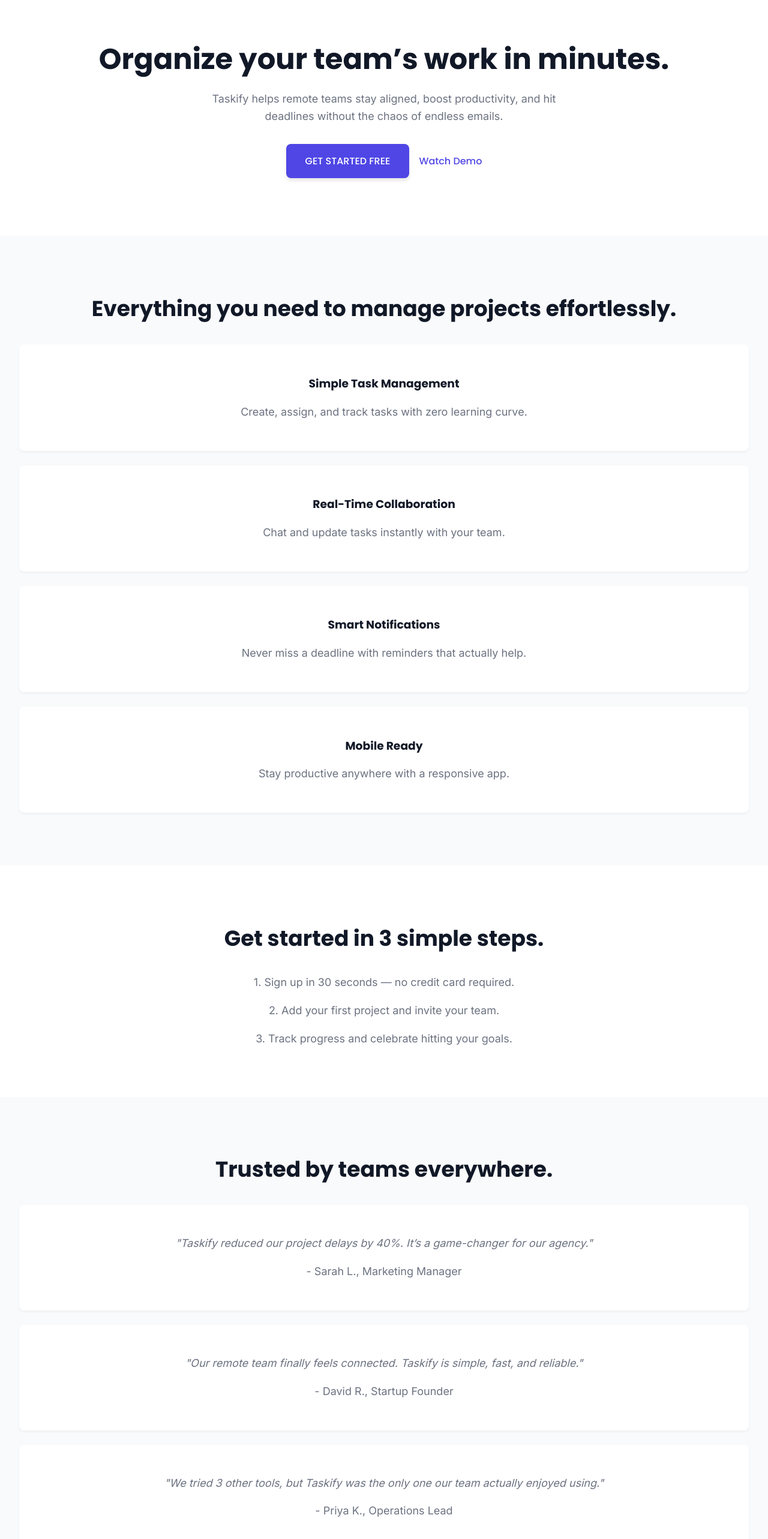
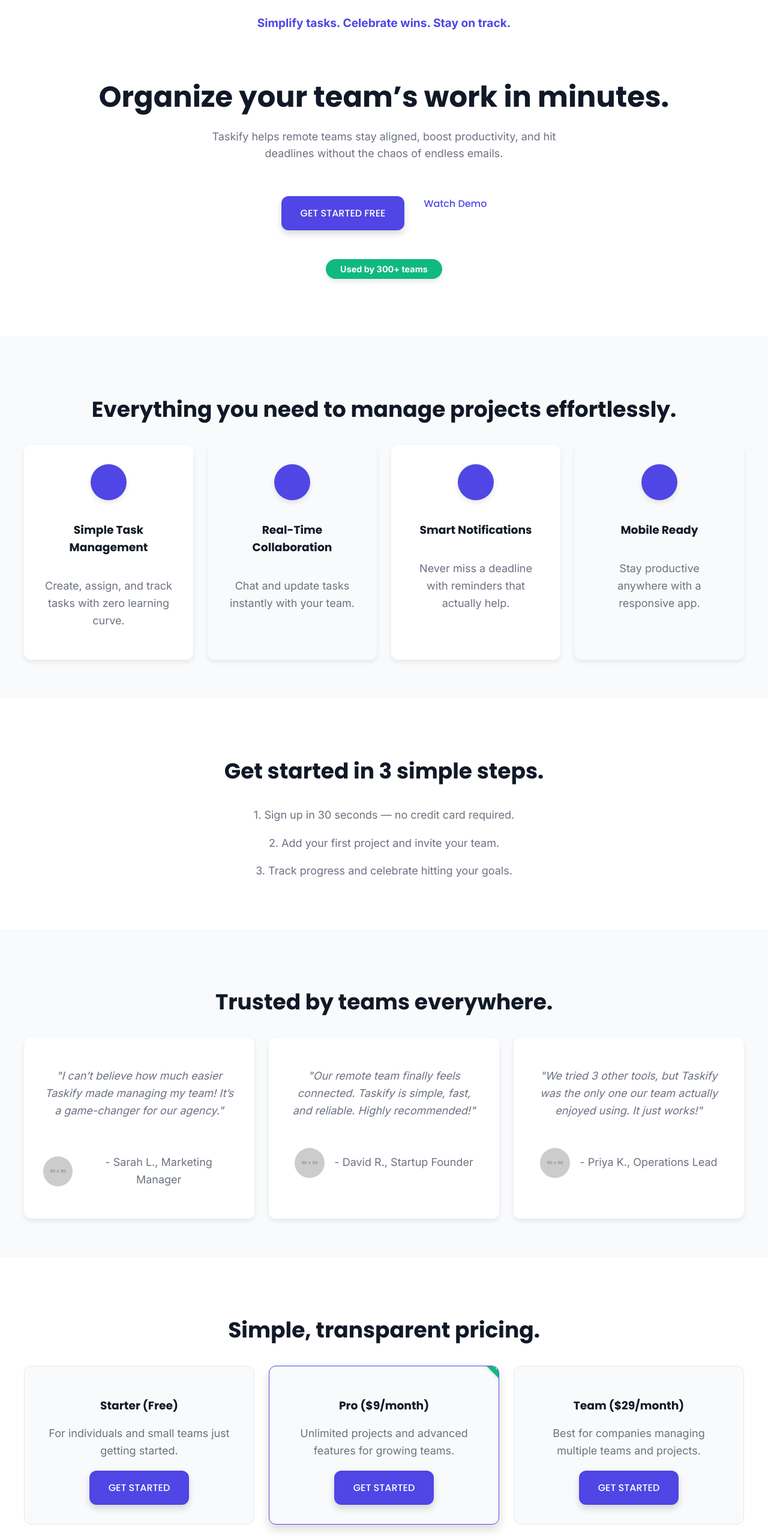
Before and after one commit to MComee/Taskify, a React (Create React App) app: page / in a window 1280 px wide. Shown: the part 140-2706 px from the top of the page at 60% size. Built offline with nearby package versions, Linux system fonts and the light colour scheme.

Commit message:
Feat: Add personality and visual flair to landing page

```diff
--- a/src/App.css
+++ b/src/App.css
@@ -1,7 +1,19 @@
+:root {
+  --primary-indigo: #4F46E5;
+  --darker-indigo: #4338CA;
+  --accent-emerald: #10B981; /* New accent color */
+  --text-dark: #111827;
+  --text-gray: #6B7280;
+  --light-gray: #D1D5DB;
+  --bg-light: #F9FAFB;
+  --bg-white: #FFFFFF;
+  --border-light: #E5E7EB;
+}
+
 /* Navbar Styles */
 .navbar {
-  background-color: #111827; /* Dark background color for the navbar */
-  color: #FFFFFF; /* White text color for navbar content */
+  background-color: var(--text-dark); /* Dark background color for the navbar */
+  color: var(--bg-white); /* White text color for navbar content */
   padding: 1rem 0; /* Vertical padding for the navbar */
   position: sticky; /* Makes the navbar stick to the top when scrolling */
   top: 0; /* Sticks to the very top of the viewport */
@@ -21,7 +33,7 @@
   font-family: 'Poppins', sans-serif; /* Poppins font for the logo */
   font-weight: 700; /* Bold font weight */
   font-size: 1.5rem; /* Large font size for the logo */
-  color: #FFFFFF; /* White color for the logo text */
+  color: var(--bg-white); /* White color for the logo text */
   text-decoration: none; /* Removes underline from the logo link */
 }
 
@@ -38,21 +50,21 @@
 
 .navbar .nav-links a {
   font-family: 'Poppins', sans-serif; /* Poppins font for navigation links */
-  color: #D1D5DB; /* Light gray color for links */
+  color: var(--light-gray); /* Light gray color for links */
   text-decoration: none; /* Removes underline from links */
   font-weight: 500; /* Medium font weight */
   transition: color 0.3s ease; /* Smooth transition for color changes on hover */
 }
 
 .navbar .nav-links a:hover {
-  color: #FFFFFF; /* White color on hover */
+  color: var(--bg-white); /* White color on hover */
 }
 
 /* Global Styles */
 body {
   font-family: 'Inter', sans-serif; /* Default font for the body */
-  background-color: #E5E7EB; /* Light gray background color */
-  color: #111827; /* Dark charcoal text color */
+  background-color: var(--border-light); /* Light gray background color */
+  color: var(--text-dark); /* Dark charcoal text color */
   margin: 0; /* Removes default body margin */
 }
 
@@ -66,12 +78,12 @@
 
 h1, h2, h3 {
   font-family: 'Poppins', sans-serif; /* Poppins font for headings */
-  color: #111827; /* Dark charcoal color for headings */
+  color: var(--text-dark); /* Dark charcoal color for headings */
 }
 
 h1 {
   font-size: 48px; /* Large font size for main headings */
-  font-weight: 700; /* Bold font weight */
+  font-weight: 800; /* Extra-Bold font weight */
 }
 
 h2 {
@@ -80,9 +92,13 @@
   margin-bottom: 2rem; /* Space below subheadings */
 }
 
+h3 {
+  font-weight: 600; /* Semi-Bold font weight */
+}
+
 p {
   font-size: 18px; /* Font size for paragraphs */
-  color: #6B7280; /* Medium gray color for paragraphs */
+  color: var(--text-gray); /* Medium gray color for paragraphs */
   line-height: 1.6; /* Line height for readability */
 }
 
@@ -92,24 +108,29 @@
   font-size: 16px; /* Font size for buttons */
   text-transform: uppercase; /* Uppercase text for buttons */
   padding: 1rem 2rem; /* Padding for buttons */
-  border-radius: 0.5rem; /* Rounded corners for buttons */
+  border-radius: 12px; /* Rounded corners for buttons */
   border: none; /* Removes button border */
   cursor: pointer; /* Changes cursor to pointer on hover */
-  transition: background-color 0.3s ease, transform 0.2s ease; /* Smooth transitions for background and transform */
-  box-shadow: 0 4px 6px rgba(0, 0, 0, 0.1); /* Adds a subtle shadow for depth */
-  background-color: #4F46E5; /* Indigo blue background for primary buttons */
-  color: #FFFFFF; /* White text color for buttons */
+  transition: background-color 0.3s ease, transform 0.2s ease, box-shadow 0.3s ease; /* Smooth transitions for background, transform, and shadow */
+  box-shadow: 0 6px 12px rgba(0, 0, 0, 0.15); /* Adds a more pronounced subtle shadow for depth */
+  background-color: var(--primary-indigo); /* Indigo blue background for primary buttons */
+  color: var(--bg-white); /* White text color for buttons */
 }
 
 button:hover {
-  background-color: #4338CA; /* Darker indigo on hover */
+  background-color: var(--darker-indigo); /* Darker indigo on hover */
   transform: translateY(-2px); /* Slight upward lift on hover */
+  box-shadow: 0 8px 16px rgba(0, 0, 0, 0.2); /* More pronounced shadow on hover */
 }
 
 /* Hero Section Styles */
 .hero-section {
-  background-color: #FFFFFF; /* White background for the hero section */
+  background-color: var(--bg-white); /* White background for the hero section */
   padding: 6rem 2rem; /* Generous padding for the hero section */
+  display: flex;
+  flex-direction: column;
+  align-items: center;
+  justify-content: center;
 }
 
 .hero-section h1 {
@@ -121,100 +142,269 @@
   margin: 0 auto 2rem; /* Centers the paragraph and adds bottom margin */
 }
 
+.hero-tagline {
+  font-size: 1.2rem;
+  color: var(--primary-indigo);
+  font-weight: 600;
+  margin-bottom: 0.5rem;
+}
+
+.hero-actions {
+  display: flex;
+  gap: 1rem;
+  margin-top: 1.5rem;
+  margin-bottom: 2rem;
+}
+
+.hero-badge {
+  background-color: var(--accent-emerald);
+  color: var(--bg-white);
+  padding: 0.5rem 1.5rem;
+  border-radius: 25px;
+  font-weight: 600;
+  font-size: 0.9rem;
+  margin-top: 1rem;
+  box-shadow: 0 4px 8px rgba(0,0,0,0.1);
+}
+
+.hero-illustration {
+  max-width: 500px;
+  height: auto;
+  margin-top: 3rem;
+}
+
 .secondary-cta {
   font-family: 'Poppins', sans-serif; /* Poppins font for secondary CTA */
   font-weight: 500; /* Medium font weight */
-  color: #4F46E5; /* Indigo blue color for secondary CTA */
+  color: var(--primary-indigo); /* Indigo blue color for secondary CTA */
   text-decoration: none; /* Removes underline */
   margin-left: 1rem; /* Space to the left of the secondary CTA */
+  transition: color 0.3s ease; /* Smooth transition for color changes on hover */
 }
 
 .secondary-cta:hover {
+  color: var(--accent-emerald); /* Emerald green on hover */
   text-decoration: underline; /* Underline on hover */
 }
 
 /* Features Section Styles */
 .features-section {
-  background-color: #F9FAFB; /* Light gray background for features section */
+  background-color: var(--bg-light); /* Light gray background for features section */
+}
+
+.features-grid {
+  display: grid;
+  grid-template-columns: repeat(auto-fit, minmax(280px, 1fr));
+  gap: 1.5rem;
+  max-width: 1200px;
+  margin: 0 auto;
 }
 
 .features-section .service-item {
-  background-color: #FFFFFF; /* White background for individual service items */
+  background-color: var(--bg-white); /* White background for individual service items */
   padding: 2rem; /* Padding for service items */
-  border-radius: 0.5rem; /* Rounded corners */
-  margin-bottom: 1.5rem; /* Space below service items */
-  box-shadow: 0 2px 4px rgba(0,0,0,0.05); /* Subtle shadow */
+  border-radius: 12px; /* Rounded corners */
+  box-shadow: 0 4px 8px rgba(0,0,0,0.08); /* Subtle shadow */
+  transition: transform 0.3s ease, box-shadow 0.3s ease; /* Smooth transitions for hover effects */
+  display: flex;
+  flex-direction: column;
+  align-items: center;
+  text-align: center;
+}
+
+.features-section .service-item:hover {
+  transform: translateY(-5px); /* Slight upward lift on hover */
+  box-shadow: 0 8px 16px rgba(0,0,0,0.15); /* More pronounced shadow on hover */
+}
+
+.feature-icon {
+  width: 60px;
+  height: 60px;
+  background-color: var(--primary-indigo);
+  border-radius: 50%;
+  display: flex;
+  justify-content: center;
+  align-items: center;
+  margin-bottom: 1rem;
+  box-shadow: 0 4px 8px rgba(0,0,0,0.1);
+}
+
+.feature-icon svg {
+  width: 30px;
+  height: 30px;
+  color: var(--bg-white);
+}
+
+.feature-card:nth-child(odd) {
+  background-color: var(--bg-white);
+}
+
+.feature-card:nth-child(even) {
+  background-color: var(--bg-light);
 }
 
 /* How It Works Section Styles */
 .how-it-works-section {
-  background-color: #FFFFFF; /* White background for how it works section */
+  background-color: var(--bg-white); /* White background for how it works section */
 }
 
 /* Testimonials Section Styles */
 .testimonials-section {
-  background-color: #F9FAFB; /* Light gray background for testimonials section */
+  background-color: var(--bg-light); /* Light gray background for testimonials section */
+}
+
+.testimonials-grid {
+  display: grid;
+  grid-template-columns: repeat(auto-fit, minmax(300px, 1fr));
+  gap: 1.5rem;
+  max-width: 1200px;
+  margin: 0 auto;
 }
 
 .testimonial-item {
-  background-color: #FFFFFF; /* White background for individual testimonial items */
+  background-color: var(--bg-white); /* White background for individual testimonial items */
   padding: 2rem; /* Padding for testimonial items */
-  border-radius: 0.5rem; /* Rounded corners */
-  margin-bottom: 1.5rem; /* Space below testimonial items */
-  box-shadow: 0 2px 4px rgba(0,0,0,0.05); /* Subtle shadow */
+  border-radius: 12px; /* Rounded corners */
+  box-shadow: 0 4px 8px rgba(0,0,0,0.08); /* Subtle shadow */
+  display: flex;
+  flex-direction: column;
+  align-items: center;
+  text-align: center;
 }
 
 .testimonial-item p:first-child {
   font-style: italic; /* Italic style for the testimonial quote */
+  margin-bottom: 1.5rem;
+}
+
+.testimonial-author {
+  display: flex;
+  align-items: center;
+  gap: 1rem;
+  margin-top: 1rem;
+}
+
+.testimonial-avatar {
+  width: 50px;
+  height: 50px;
+  background-color: var(--primary-indigo);
+  border-radius: 50%;
+  /* Placeholder for avatar image */
+  background-image: url('https://via.placeholder.com/50'); /* Example placeholder */
+  background-size: cover;
+  background-position: center;
 }
 
 /* Pricing Section Styles */
 .pricing-section {
-  background-color: #FFFFFF; /* White background for pricing section */
+  background-color: var(--bg-white); /* White background for pricing section */
+}
+
+.pricing-grid {
+  display: grid;
+  grid-template-columns: repeat(auto-fit, minmax(280px, 1fr));
+  gap: 1.5rem;
+  max-width: 1200px;
+  margin: 0 auto;
 }
 
 .pricing-plan {
-  background-color: #F9FAFB; /* Light gray background for pricing plans */
+  background-color: var(--bg-light); /* Light gray background for pricing plans */
   padding: 2rem; /* Padding for pricing plans */
-  border-radius: 0.5rem; /* Rounded corners */
+  border-radius: 12px; /* Rounded corners */
   margin-bottom: 1.5rem; /* Space below pricing plans */
-  border: 1px solid #E5E7EB; /* Light border */
+  border: 1px solid var(--border-light); /* Light border */
+  transition: transform 0.3s ease, box-shadow 0.3s ease; /* Smooth transitions for hover effects */
+  position: relative; /* For positioning the badge */
+  overflow: hidden; /* To clip the badge if it overflows */
+}
+
+.pricing-plan:hover {
+  transform: translateY(-5px); /* Slight upward lift on hover */
+  box-shadow: 0 8px 16px rgba(0,0,0,0.15); /* More pronounced shadow on hover */
+}
+
+.highlighted-plan {
+  border-color: var(--primary-indigo); /* Highlight border with primary indigo */
+  box-shadow: 0 8px 16px rgba(0,0,0,0.15);
+}
+
+.highlighted-plan button {
+  background-color: var(--primary-indigo);
+}
+
+.popular-badge {
+  position: absolute;
+  top: 1rem;
+  right: -2rem; /* Adjust to position the badge */
+  background-color: var(--accent-emerald);
+  color: var(--bg-white);
+  padding: 0.3rem 2rem;
+  font-size: 0.8rem;
+  font-weight: 600;
+  text-transform: uppercase;
+  transform: rotate(45deg);
+  transform-origin: 100% 0%;
+  box-shadow: 0 2px 4px rgba(0,0,0,0.1);
 }
 
 /* CTA Banner Section Styles */
 .cta-banner-section {
-  background-color: #4F46E5; /* Indigo blue background for CTA banner */
-  color: #FFFFFF; /* White text color */
+  background-color: var(--primary-indigo); /* Indigo blue background for CTA banner */
+  color: var(--bg-white); /* White text color */
 }
 
 .cta-banner-section h2 {
-  color: #FFFFFF; /* White color for heading in CTA banner */
+  color: var(--bg-white); /* White color for heading in CTA banner */
 }
 
 /* Footer Section Styles */
 .footer-section {
-  background-color: #111827; /* Dark background for the footer */
-  color: #FFFFFF; /* White text color */
+  background-color: var(--text-dark); /* Dark background for the footer */
+  color: var(--bg-white); /* White text color */
   padding: 2rem; /* Padding for the footer */
 }
 
 .footer-section p {
-  color: #D1D5DB; /* Light gray color for footer text */
+  color: var(--light-gray); /* Light gray color for footer text */
   margin: 0.5rem 0; /* Vertical margin for footer paragraphs */
+}
+
+.footer-love {
+  font-size: 0.9rem;
+  margin-top: 1.5rem;
+  color: var(--light-gray);
+}
+
+.social-links {
+  margin-top: 1rem;
+  display: flex;
+  justify-content: center;
+  gap: 1rem;
+}
+
+.social-links a {
+  color: var(--light-gray);
+  text-decoration: none;
+  transition: color 0.3s ease;
+}
+
+.social-links a:hover {
+  color: var(--accent-emerald);
 }
 
 /* Contact Section Styles */
 .contact-section {
-  background-color: #F9FAFB; /* Light gray background for contact section */
-  color: #111827; /* Dark charcoal text color */
+  background-color: var(--bg-light); /* Light gray background for contact section */
+  color: var(--text-dark); /* Dark charcoal text color */
 }
 
 .contact-section h2 {
-  color: #111827; /* Dark charcoal color for heading */
+  color: var(--text-dark); /* Dark charcoal color for heading */
 }
 
 .contact-section p {
-  color: #6B7280; /* Medium gray color for paragraphs */
+  color: var(--text-gray); /* Medium gray color for paragraphs */
 }
 
 .contact-section form {
@@ -230,10 +420,10 @@
   font-size: 1rem; /* Font size for input fields */
   padding: 1rem; /* Padding for input fields */
   margin-bottom: 1rem; /* Space below input fields */
-  border: 1px solid #E5E7EB; /* Light border for input fields */
-  border-radius: 0.5rem; /* Rounded corners for input fields */
-  background-color: #FFFFFF; /* White background for input fields */
-  color: #111827; /* Dark charcoal text color for input fields */
+  border: 1px solid var(--border-light); /* Light border for input fields */
+  border-radius: 12px; /* Rounded corners for input fields */
+  background-color: var(--bg-white); /* White background for input fields */
+  color: var(--text-dark); /* Dark charcoal text color for input fields */
 }
 
 .contact-section textarea {
@@ -258,7 +448,7 @@
 .hamburger .bar {
   width: 25px; /* Width of each bar */
   height: 3px; /* Height of each bar */
-  background-color: #FFFFFF; /* White color for bars */
+  background-color: var(--bg-white); /* White color for bars */
   margin: 4px 0; /* Vertical margin between bars */
   transition: 0.4s; /* Smooth transition for bar animations */
 }
@@ -272,7 +462,7 @@
     position: absolute; /* Positions absolutely within the navbar */
     top: 70px; /* Positions below the navbar header */
     left: 0; /* Aligns to the left */
-    background-color: #4F46E5; /* Indigo blue background for mobile menu */
+    background-color: var(--primary-indigo); /* Indigo blue background for mobile menu */
     text-align: center; /* Centers text */
   }
 
--- a/src/App.js
+++ b/src/App.js
@@ -47,10 +47,16 @@
 function HeroSection() {
   return (
     <section className="App-section hero-section">
+      <p className="hero-tagline">Simplify tasks. Celebrate wins. Stay on track.</p>
       <h1>Organize your team’s work in minutes.</h1>
       <p>Taskify helps remote teams stay aligned, boost productivity, and hit deadlines without the chaos of endless emails.</p>
+      <div className="hero-actions">
         <button>Get Started Free</button>
         <a href="#demo" className="secondary-cta">Watch Demo</a>
+      </div>
+      <div className="hero-badge">Used by 300+ teams</div>
+      {/* Placeholder for SVG illustration */}
+      {/* <img src="/path/to/your/illustration.svg" alt="Teamwork illustration" className="hero-illustration" /> */}
     </section>
   );
 }
@@ -63,21 +69,27 @@
   return (
     <section id="features" className="App-section features-section">
       <h2>Everything you need to manage projects effortlessly.</h2>
-      <div className="service-item">
+      <div className="features-grid"> {/* Add a grid container for features */}
+        <div className="service-item feature-card">
+          <div className="feature-icon">{/* SVG for Simple Task Management */}</div>
           <h3>Simple Task Management</h3>
           <p>Create, assign, and track tasks with zero learning curve.</p>
         </div>
-      <div className="service-item">
+        <div className="service-item feature-card">
+          <div className="feature-icon">{/* SVG for Real-Time Collaboration */}</div>
           <h3>Real-Time Collaboration</h3>
           <p>Chat and update tasks instantly with your team.</p>
         </div>
-      <div className="service-item">
+        <div className="service-item feature-card">
+          <div className="feature-icon">{/* SVG for Smart Notifications */}</div>
           <h3>Smart Notifications</h3>
           <p>Never miss a deadline with reminders that actually help.</p>
         </div>
-      <div className="service-item">
+        <div className="service-item feature-card">
+          <div className="feature-icon">{/* SVG for Mobile Ready */}</div>
           <h3>Mobile Ready</h3>
           <p>Stay productive anywhere with a responsive app.</p>
+        </div>
       </div>
     </section>
   );
@@ -106,17 +118,28 @@
   return (
     <section id="testimonials" className="App-section testimonials-section">
       <h2>Trusted by teams everywhere.</h2>
+      <div className="testimonials-grid"> {/* Add a grid container for testimonials */}
         <div className="testimonial-item">
-        <p>"Taskify reduced our project delays by 40%. It’s a game-changer for our agency."</p>
+          <p>"I can’t believe how much easier Taskify made managing my team! It’s a game-changer for our agency."</p>
+          <div className="testimonial-author">
+            <div className="testimonial-avatar">{/* Avatar for Sarah L. */}</div>
             <p>- Sarah L., Marketing Manager</p>
           </div>
+        </div>
         <div className="testimonial-item">
-        <p>"Our remote team finally feels connected. Taskify is simple, fast, and reliable."</p>
+          <p>"Our remote team finally feels connected. Taskify is simple, fast, and reliable. Highly recommended!"</p>
+          <div className="testimonial-author">
+            <div className="testimonial-avatar">{/* Avatar for David R. */}</div>
             <p>- David R., Startup Founder</p>
           </div>
+        </div>
         <div className="testimonial-item">
-        <p>"We tried 3 other tools, but Taskify was the only one our team actually enjoyed using."</p>
+          <p>"We tried 3 other tools, but Taskify was the only one our team actually enjoyed using. It just works!"</p>
+          <div className="testimonial-author">
+            <div className="testimonial-avatar">{/* Avatar for Priya K. */}</div>
             <p>- Priya K., Operations Lead</p>
+          </div>
+        </div>
       </div>
     </section>
   );
@@ -130,12 +153,14 @@
   return (
     <section id="pricing" className="App-section pricing-section">
       <h2>Simple, transparent pricing.</h2>
+      <div className="pricing-grid"> {/* Add a grid container for pricing plans */}
         <div className="pricing-plan">
           <h3>Starter (Free)</h3>
           <p>For individuals and small teams just getting started.</p>
           <button>Get Started</button>
         </div>
-      <div className="pricing-plan">
+        <div className="pricing-plan highlighted-plan">
+          <div className="popular-badge">Most Popular</div>
           <h3>Pro ($9/month)</h3>
           <p>Unlimited projects and advanced features for growing teams.</p>
           <button>Get Started</button>
@@ -144,6 +169,7 @@
           <h3>Team ($29/month)</h3>
           <p>Best for companies managing multiple teams and projects.</p>
           <button>Get Started</button>
+        </div>
       </div>
     </section>
   );
@@ -197,6 +223,12 @@
       </p>
       <p>Privacy Policy | Terms of Service</p>
       <p>Taskify — simple project management for modern teams.</p>
+      <p className="footer-love">Made with ❤️ by Your Name</p>
+      <div className="social-links">
+        {/* Placeholder for social media icons */}
+        <a href="#" target="_blank" rel="noopener noreferrer">GitHub</a>
+        <a href="#" target="_blank" rel="noopener noreferrer">Twitter</a>
+      </div>
     </footer>
   );
 }
```
Lines whose indentation alone changed are shown as unchanged.
